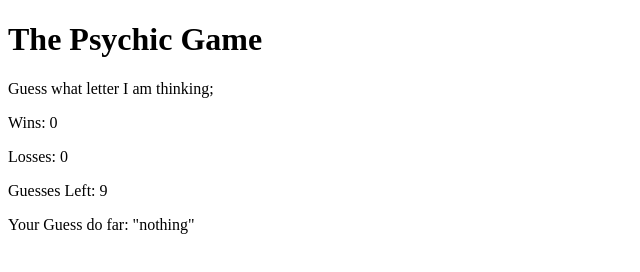
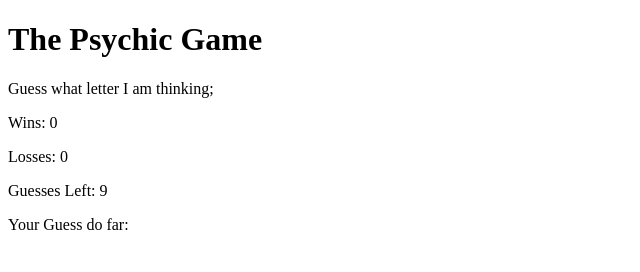
Before and after one commit to Barneybean/Psychic-Game, a plain HTML site: page index.html in a window 1280 px wide. Shown: the full height of the page, 0-640 px from the left. Drawn offline with Linux system fonts and the light colour scheme.

Commit message:
fixed a bug.

```diff
--- a/index.html
+++ b/index.html
@@ -12,7 +12,7 @@
     <p>Wins: <span id="wins">0</span></p>
     <p>Losses: <span id="loss">0</span></p>
     <p>Guesses Left: <span id="guessleft">9</span></p>
-    <p>Your Guess do far: <span id="sofar">"nothing"</span></p>
+    <p>Your Guess do far: <span id="sofar"></span></p>
     <p id="alert"></p>
 </body>
 
```
